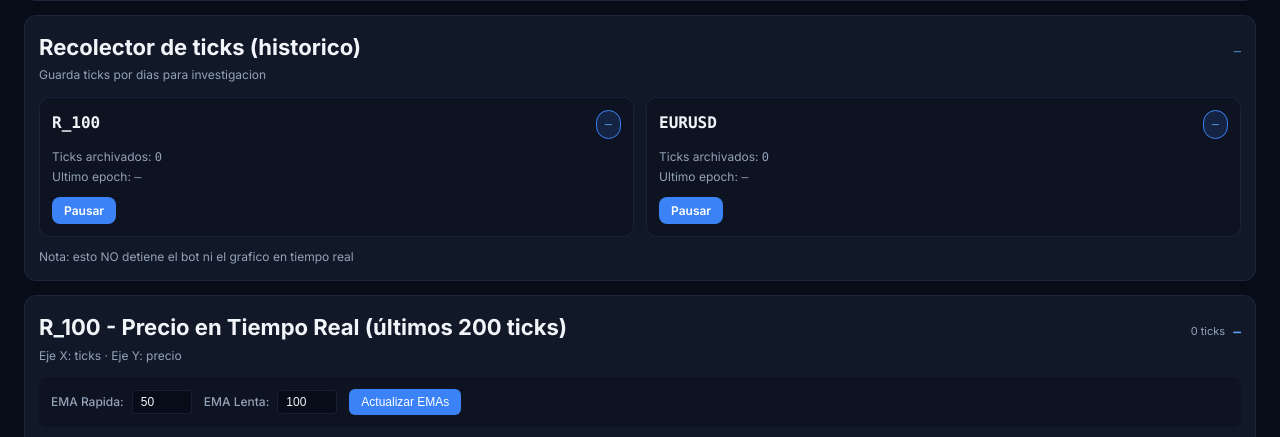
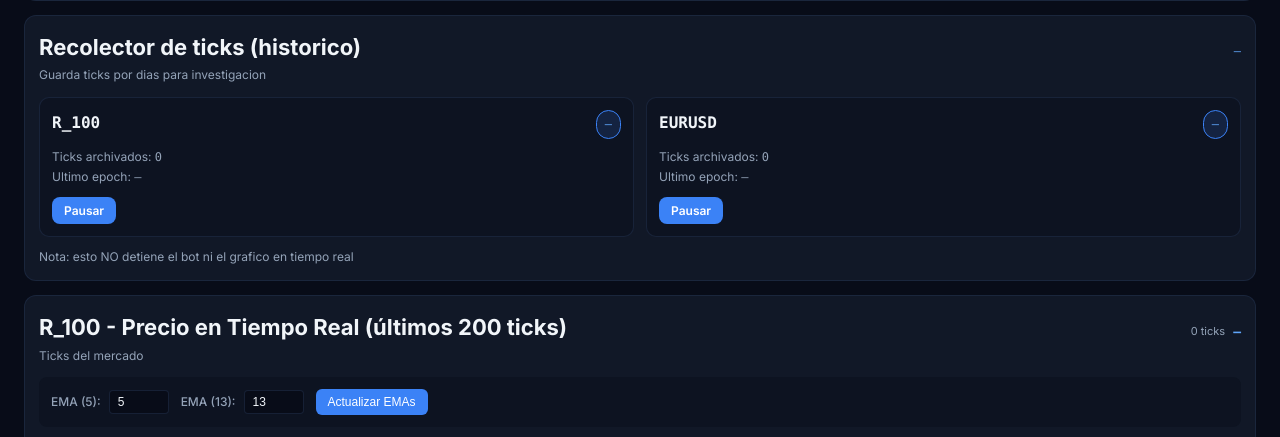
Before and after one commit to johnschneiider/binabot, a Django app: template gestion_riesgo/templates/gestion_riesgo/dashboard.html in a window 1280 px wide. Shown: the part 936-1373 px from the top of the page. Run offline with Django 5.2, Linux system fonts and the light colour scheme; the template is opened without the code that fills it, so the values that code supplies are empty.

Commit message:
fix: show only R_100 chart, use correct canvas ID, EMA 5/13

```diff
--- a/gestion_riesgo/templates/gestion_riesgo/dashboard.html
+++ b/gestion_riesgo/templates/gestion_riesgo/dashboard.html
@@ -262,7 +262,7 @@
       <div class="row">
         <div>
           <div class="big">R_100 - Precio en Tiempo Real (últimos 200 ticks)</div>
-          <div class="muted">Eje X: ticks · Eje Y: precio</div>
+          <div class="muted">Ticks del mercado</div>
         </div>
         <div style="display: flex; align-items: center; gap: 8px;">
           <div class="muted" style="font-size: 11px;" id="ticks_count_forex">0 ticks</div>
@@ -273,12 +273,12 @@
       <!-- Controles de EMAs R_100 -->
       <div style="margin-top: 12px; padding: 12px; background: var(--bg-2); border-radius: 8px; display: flex; flex-wrap: wrap; gap: 12px; align-items: center;">
         <div style="display: flex; align-items: center; gap: 8px;">
-          <label style="font-size: 12px; color: var(--text-3); font-weight: 500;">EMA Rapida:</label>
-          <input type="number" id="ema_fast_period_forex" value="50" min="1" max="200" style="width: 60px; padding: 4px 8px; border: 1px solid var(--border); border-radius: 4px; font-size: 12px; background: var(--bg-1); color: var(--text-1);" />
+          <label style="font-size: 12px; color: var(--text-3); font-weight: 500;">EMA (5):</label>
+          <input type="number" id="ema_fast_period_forex" value="5" min="1" max="200" style="width: 60px; padding: 4px 8px; border: 1px solid var(--border); border-radius: 4px; font-size: 12px; background: var(--bg-1); color: var(--text-1);" />
         </div>
         <div style="display: flex; align-items: center; gap: 8px;">
-          <label style="font-size: 12px; color: var(--text-3); font-weight: 500;">EMA Lenta:</label>
-          <input type="number" id="ema_slow_period_forex" value="100" min="1" max="200" style="width: 60px; padding: 4px 8px; border: 1px solid var(--border); border-radius: 4px; font-size: 12px; background: var(--bg-1); color: var(--text-1);" />
+          <label style="font-size: 12px; color: var(--text-3); font-weight: 500;">EMA (13):</label>
+          <input type="number" id="ema_slow_period_forex" value="13" min="1" max="200" style="width: 60px; padding: 4px 8px; border: 1px solid var(--border); border-radius: 4px; font-size: 12px; background: var(--bg-1); color: var(--text-1);" />
         </div>
         <button id="ema_update_btn_forex" style="padding: 6px 12px; background: var(--accent); color: #fff; border: none; border-radius: 6px; font-size: 12px; cursor: pointer; font-weight: 500;">Actualizar EMAs</button>
       </div>
@@ -755,7 +755,8 @@
 
       // ===== GRÁFICAS TICKS (FOREX) =====
       const charts = {
-        "R_10": { chart: null, emaFast: 9, emaSlow: 21, lastTicks: null, emaFastByEpoch: null, emaSlowByEpoch: null, emaLastEpoch: null, emaLastFast: null, emaLastSlow: null },
+        "R_100": { chart: null, emaFast: 5, emaSlow: 13, lastTicks: null, emaFastByEpoch: null, emaSlowByEpoch: null, emaLastEpoch: null, emaLastFast: null, emaLastSlow: null }
+      };,
         "R_100": { chart: null, emaFast: 50, emaSlow: 100, lastTicks: null, emaFastByEpoch: null, emaSlowByEpoch: null, emaLastEpoch: null, emaLastFast: null, emaLastSlow: null }
       };
 
@@ -842,7 +843,7 @@
         // Mapear simbolos a IDs de canvas en el HTML
         const symbolToCanvasId = {
           "R_10": "ticks_chart_forex",
-          "R_100": "ticks_chart_r100",
+          "R_100": "ticks_chart_forex",
         };
         const chartId = symbolToCanvasId[simbolo] || `ticks_chart_${simbolo.toLowerCase().replace("_", "")}`;
         const ctx = document.getElementById(chartId);
@@ -1070,16 +1071,18 @@
             debugEl.style.display = "none";
           }
 
-          // Actualizar gráficos de ticks para forex y R_100
+          // Actualizar grafico de ticks R_100 (el unico que tenemos)
           console.log("[REFRESCAR] ticksPorActivo:", ticksPorActivo);
-          console.log("[REFRESCAR] cuentas:", cuentas);
           actualizarTicksCollectorUI(cuentas);
-          for (const simbolo of ["R_10", "R_100"]) {
-            const ticks = ticksPorActivo[simbolo] || [];
-            const cuentaData = cuentas[simbolo];
-            console.log(`[REFRESCAR] ${simbolo}: ${ticks.length} ticks, cuenta:`, cuentaData ? "existe" : "no existe");
-            actualizarGraficoTicks(simbolo, ticks, cuentaData);
-          }
+          // Solo mostrar R_100 que es el simbolo activo
+          const simbolo = "R_100";
+          const ticks = ticksPorActivo[simbolo] || [];
+          console.log(`[REFRESCAR] ${simbolo}: ${ticks.length} ticks`);
+          actualizarGraficoTicks(simbolo, ticks, cuentas[simbolo]);
+        } catch (e) {
+          console.error("[REFRESCAR] Error:", e);
+        }
+      }
         } catch (e) {
           console.error("[REFRESCAR] Error:", e);
         }
@@ -1094,7 +1097,7 @@
           // Mapear simbolos a IDs de elementos en el HTML
           const symbolToIds = {
             "R_10": { chart: "ticks_chart_forex", count: "ticks_count_forex", price: "ticks_current_price_forex" },
-            "R_100": { chart: "ticks_chart_r100", count: "ticks_count_r100", price: "ticks_current_price_r100" },
+            "R_100": { chart: "ticks_chart_forex", count: "ticks_count_forex", price: "ticks_current_price_forex" },
           };
           const ids = symbolToIds[simbolo] || { count: "ticks_count_forex", price: "ticks_current_price_forex" };
           const countId = ids.count;
```
